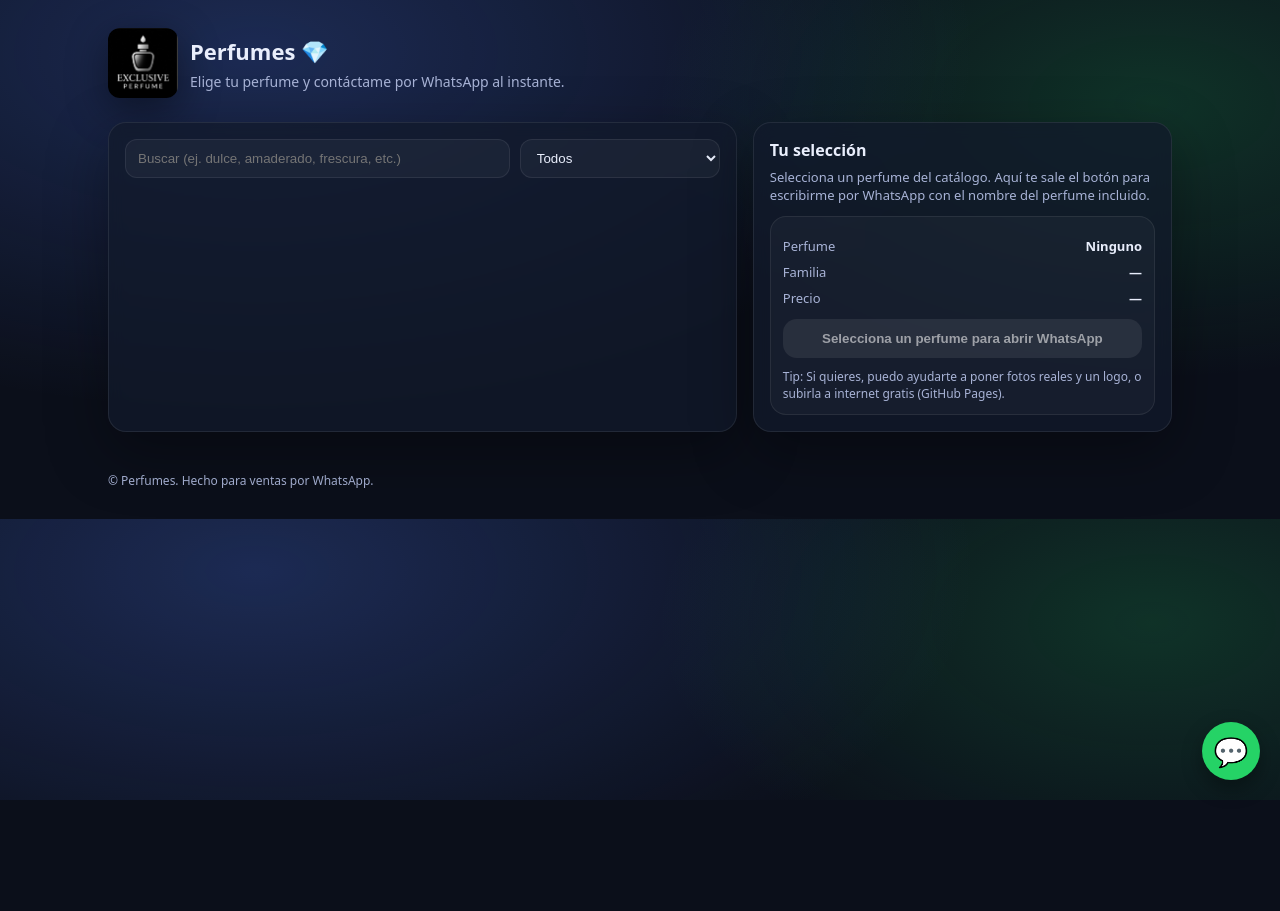
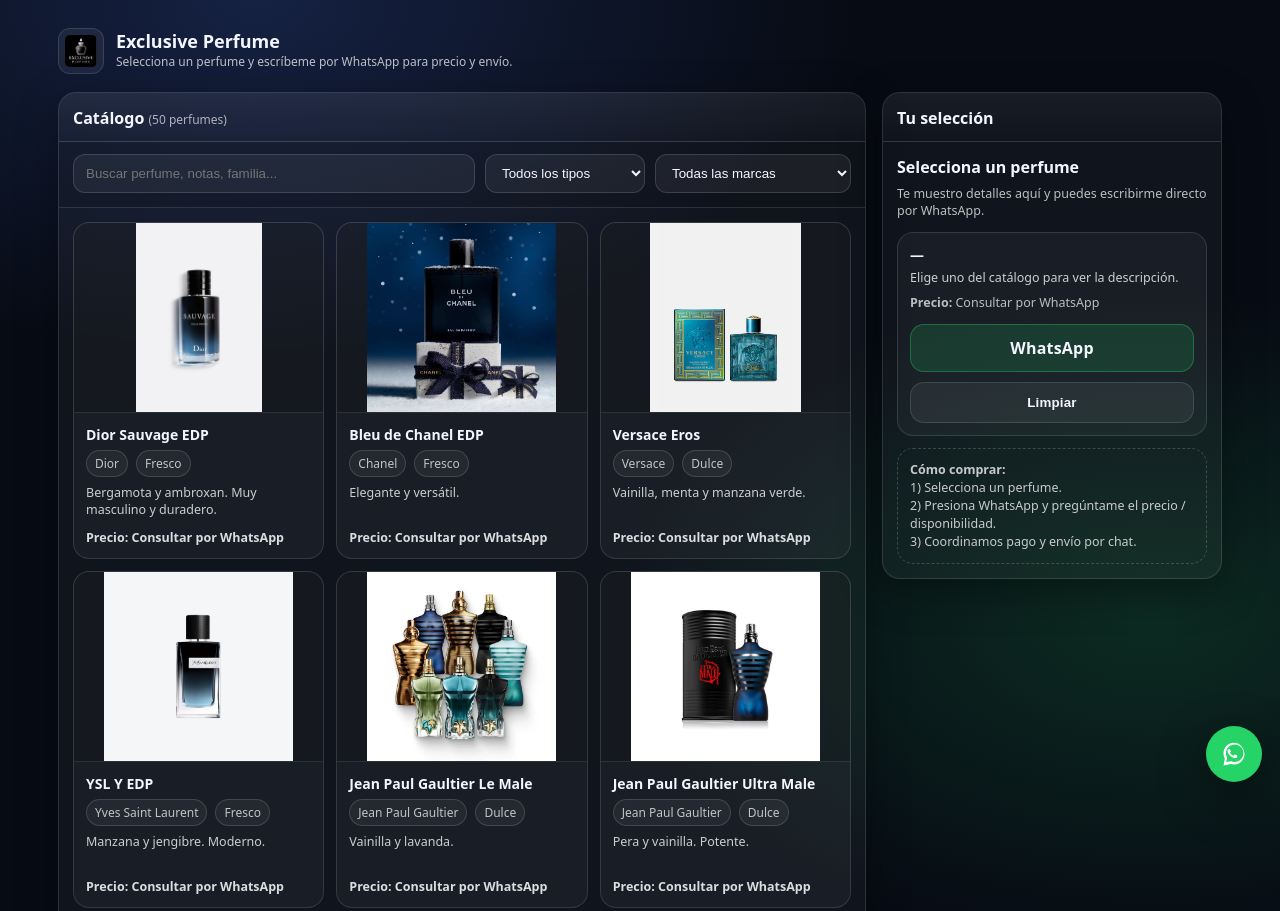
Before and after one commit to Themonarch01/exclusive-perfume, a plain HTML site: page index.html in a window 1280 px wide. Shown: the top 911 px of the page. Before the commit the page ends 800 px from the top, so only its background shows below. Drawn offline with Linux system fonts and the light colour scheme.

Commit message:
Update index.html

```diff
--- a/index.html
+++ b/index.html
@@ -1,275 +1,368 @@
-<!doctype html>
+<!DOCTYPE html>
 <html lang="es">
 <head>
-  <meta charset="utf-8" />
-  <meta name="viewport" content="width=device-width, initial-scale=1" />
-  <title>Tienda de Perfumes</title>
+  <meta charset="UTF-8" />
+  <meta name="viewport" content="width=device-width,initial-scale=1" />
+  <title>Exclusive Perfume</title>
   <style>
     :root{
-      --bg:#0b0f1a;
-      --card:#121a2b;
-      --text:#e9eefc;
-      --muted:#a8b3d6;
-      --accent:#25D366; /* WhatsApp */
+      --bg:#070b14;
+      --panel:#0b1020;
+      --card:#0e1630;
+      --text:#f4f6ff;
+      --muted:rgba(255,255,255,.72);
+      --line:rgba(255,255,255,.12);
+      --accent:#25d366;
       --accent2:#4f7cff;
-      --border: rgba(255,255,255,.08);
+      --radius:18px;
     }
+
     *{box-sizing:border-box}
     body{
       margin:0;
       font-family: system-ui, -apple-system, Segoe UI, Roboto, Arial, sans-serif;
-      background: radial-gradient(1200px 600px at 20% 10%, rgba(79,124,255,.25), transparent 60%),
-                  radial-gradient(900px 500px at 90% 20%, rgba(37,211,102,.18), transparent 55%),
+      background: radial-gradient(1000px 600px at 20% 0%, rgba(79,124,255,.20), transparent 60%),
+                  radial-gradient(1000px 600px at 90% 10%, rgba(37,211,102,.16), transparent 55%),
                   var(--bg);
       color:var(--text);
     }
+
+    .wrap{
+      max-width: 1200px;
+      margin: 0 auto;
+      padding: 18px;
+    }
+
     header{
-      padding:28px 18px 10px;
-      max-width:1100px;
-      margin:0 auto;
+      display:flex;
+      align-items:center;
+      justify-content:space-between;
+      gap:14px;
+      padding: 10px 0 18px 0;
     }
+
     .brand{
-      display:flex; gap:12px; align-items:center;
+      display:flex;
+      align-items:center;
+      gap:12px;
+      min-width: 260px;
     }
-    .logo{
-      width:44px;height:44px;border-radius:12px;
-      background: linear-gradient(135deg, rgba(79,124,255,.9), rgba(37,211,102,.7));
+
+    .brand img{
+      width: 46px;
+      height: 46px;
+      object-fit: contain;
+      border-radius: 12px;
+      background: rgba(255,255,255,.06);
+      padding: 6px;
+      border:1px solid var(--line);
+    }
+
+    .brand h1{
+      font-size: 18px;
+      margin:0;
+      line-height:1.1;
+    }
+    .brand p{
+      margin: 2px 0 0 0;
+      font-size: 12px;
+      color: var(--muted);
+    }
+
+    .layout{
+      display:grid;
+      grid-template-columns: 1fr 340px;
+      gap: 16px;
+      align-items:start;
+    }
+
+    .panel{
+      background: rgba(255,255,255,.04);
+      border: 1px solid var(--line);
+      border-radius: var(--radius);
+      overflow:hidden;
       box-shadow: 0 12px 40px rgba(0,0,0,.35);
     }
-    h1{margin:0;font-size:22px}
-    p.subtitle{margin:6px 0 0;color:var(--muted);font-size:14px}
-    main{
-      max-width:1100px;
-      margin:0 auto;
-      padding:14px 18px 40px;
-      display:grid;
-      grid-template-columns: 1.2fr .8fr;
-      gap:16px;
+
+    .panelHead{
+      padding: 14px 14px 12px 14px;
+      border-bottom:1px solid var(--line);
+      background: linear-gradient(180deg, rgba(255,255,255,.04), transparent);
     }
-    @media (max-width: 900px){
-      main{grid-template-columns:1fr}
+
+    .tools{
+      display:flex;
+      gap:10px;
+      flex-wrap:wrap;
+      padding: 12px 14px 14px 14px;
+      border-bottom:1px solid var(--line);
+      background: rgba(0,0,0,.12);
     }
-    .panel{
-      background: rgba(18,26,43,.75);
-      border:1px solid var(--border);
-      border-radius:18px;
-      padding:16px;
-      box-shadow: 0 20px 60px rgba(0,0,0,.35);
-      backdrop-filter: blur(8px);
-    }
-    .tools{
-      display:flex; gap:10px; flex-wrap:wrap; margin-bottom:12px;
-    }
-    .input{
-      flex:1;
-      min-width:200px;
-      background: rgba(255,255,255,.04);
-      border:1px solid var(--border);
-      border-radius:12px;
-      padding:10px 12px;
-      color:var(--text);
+
+    .input, .select{
+      background: rgba(255,255,255,.06);
+      border: 1px solid rgba(255,255,255,.14);
+      color: var(--text);
+      border-radius: 12px;
+      padding: 10px 12px;
       outline:none;
     }
-    .select{
-      min-width:200px;
-      background: rgba(255,255,255,.04);
-      border:1px solid var(--border);
-      border-radius:12px;
-      padding:10px 12px;
-      color:var(--text);
-      outline:none;
-    }
+    .input{ flex: 1 1 240px; }
+    .select{ flex: 0 0 auto; min-width: 160px; }
+
     .grid{
       display:grid;
-      grid-template-columns: repeat(3, 1fr);
-      gap:12px;
+      grid-template-columns: repeat(3, minmax(0, 1fr));
+      gap: 12px;
+      padding: 14px;
     }
-    @media (max-width: 700px){
-      .grid{grid-template-columns: repeat(2, 1fr);}
+
+    .card{
+      background: rgba(255,255,255,.04);
+      border:1px solid rgba(255,255,255,.12);
+      border-radius: 16px;
+      overflow:hidden;
+      cursor:pointer;
+      transition: transform .15s ease, border-color .15s ease, background .15s ease;
     }
-    @media (max-width: 420px){
-      .grid{grid-template-columns: 1fr;}
+    .card:hover{
+      transform: translateY(-2px);
+      border-color: rgba(255,255,255,.22);
+      background: rgba(255,255,255,.06);
     }
-    .card{
-      border:1px solid var(--border);
-      border-radius:16px;
-      overflow:hidden;
-      background: rgba(255,255,255,.03);
-      cursor:pointer;
-      transition: transform .12s ease, border-color .12s ease;
-      position:relative;
-    }
-    .card:hover{transform: translateY(-2px); border-color: rgba(79,124,255,.45);}
+
     .img{
-  height: 170px;
-  background-color: rgba(255,255,255,.03);
-  background-size: cover;
+      height: 190px;
+      background-color: rgba(0,0,0,.18);
+      background-size: contain;
       background-position: center;
       background-repeat: no-repeat;
+      border-bottom: 1px solid rgba(255,255,255,.10);
     }
 
-    .content{padding:12px}
-    .name{font-weight:700; margin:0 0 4px; font-size:15px}
-    .desc{margin:0;color:var(--muted);font-size:13px; line-height:1.3}
-    .price{margin-top:10px;font-weight:700}
+    .cbody{
+      padding: 12px;
+    }
+    .name{
+      font-weight: 800;
+      font-size: 14px;
+      margin: 0 0 6px 0;
+    }
+    .meta{
+      display:flex;
+      gap:8px;
+      flex-wrap:wrap;
+      margin: 0 0 8px 0;
+      color: var(--muted);
+      font-size: 12px;
+    }
     .tag{
-      position:absolute; top:10px; left:10px;
-      background: rgba(0,0,0,.35);
-      border:1px solid var(--border);
-      padding:6px 10px;
-      border-radius:999px;
-      font-size:12px;
-      color:var(--text);
+      border:1px solid rgba(255,255,255,.14);
+      background: rgba(255,255,255,.05);
+      padding: 4px 8px;
+      border-radius: 999px;
     }
-    .selected{
-      border-color: rgba(37,211,102,.7);
-      box-shadow: 0 0 0 2px rgba(37,211,102,.25) inset;
+    .desc{
+      margin: 0;
+      font-size: 12.5px;
+      color: rgba(255,255,255,.78);
+      line-height: 1.35;
+      min-height: 34px;
+    }
+    .ask{
+      margin-top: 10px;
+      font-weight: 800;
+      font-size: 12.5px;
+      color: rgba(255,255,255,.92);
+      opacity:.92;
     }
 
-    .side h2{margin:0 0 8px;font-size:16px}
-    .muted{color:var(--muted); font-size:13px; margin:0 0 12px; line-height:1.35}
-    .box{
-      border:1px solid var(--border);
-      border-radius:16px;
-      padding:12px;
-      background: rgba(255,255,255,.03);
+    /* Right panel */
+    .side{
+      padding: 14px;
     }
-    .row{display:flex; justify-content:space-between; gap:10px; margin:8px 0;}
-    .label{color:var(--muted); font-size:13px}
-    .value{font-weight:700; font-size:13px}
+    .side h2{
+      margin: 0 0 8px 0;
+      font-size: 16px;
+    }
+    .side .sub{
+      margin: 0 0 12px 0;
+      color: var(--muted);
+      font-size: 12.5px;
+      line-height: 1.35;
+    }
+    .selectedBox{
+      background: rgba(255,255,255,.04);
+      border:1px solid rgba(255,255,255,.12);
+      border-radius: 16px;
+      padding: 12px;
+    }
+    .selectedName{
+      font-weight: 900;
+      font-size: 14px;
+      margin: 0 0 6px 0;
+    }
+    .selectedDetails{
+      margin: 0;
+      font-size: 12.5px;
+      color: rgba(255,255,255,.78);
+      line-height: 1.35;
+    }
+    .btnRow{
+      display:flex;
+      gap:10px;
+      margin-top: 12px;
+      flex-wrap:wrap;
+    }
     .btn{
-      width:100%;
-      border:0;
-      border-radius:14px;
-      padding:12px 14px;
-      font-weight:800;
+      flex:1 1 140px;
+      display:inline-flex;
+      align-items:center;
+      justify-content:center;
+      gap:10px;
+      padding: 12px 12px;
+      border-radius: 14px;
+      border: 1px solid rgba(255,255,255,.12);
+      background: rgba(255,255,255,.06);
+      color: var(--text);
+      text-decoration:none;
+      font-weight: 900;
+      letter-spacing: .2px;
       cursor:pointer;
-      margin-top:12px;
-      display:flex; align-items:center; justify-content:center; gap:10px;
+      transition: transform .12s ease, background .12s ease, border-color .12s ease;
     }
-    .btn-wa{
-      background: var(--accent);
-      color:#06200f;
+    .btn:hover{
+      transform: translateY(-1px);
+      background: rgba(255,255,255,.10);
+      border-color: rgba(255,255,255,.20);
     }
-    .btn-wa:hover{filter: brightness(.98)}
-    .btn-disabled{
-      background: rgba(255,255,255,.08);
-      color: rgba(255,255,255,.55);
-      cursor:not-allowed;
-    }
-    .note{
-      margin-top:10px;
-      font-size:12px;
-      color:var(--muted);
-    }
-    footer{
-      max-width:1100px;
-      margin:0 auto;
-      padding:0 18px 30px;
-      color:var(--muted);
-      font-size:12px;
-    }
-    a{color:inherit}
-.logo-img{
-  width: 70px;
-  height: auto;
-  border-radius: 12px;
-  box-shadow: 0 12px 40px rgba(0,0,0,.45);
-}
-/* Botón flotante de WhatsApp */
-.whatsapp-float{
-  position: fixed;
-  width: 58px;
-  height: 58px;
-  bottom: 20px;
-  right: 20px;
-  background-color: #25D366;
-  color: #fff;
-  border-radius: 50%;
-  text-align: center;
-  font-size: 28px;
-  line-height: 58px;
-  box-shadow: 0 8px 20px rgba(0,0,0,.35);
-  z-index: 9999;
-  text-decoration: none;
-  transition: transform .2s ease, box-shadow .2s ease;
+    .btn.wa{
+      background: rgba(37,211,102,.15);
+      border-color: rgba(37,211,102,.35);
     }
 
-.whatsapp-float:hover{
-  transform: scale(1.08);
-  box-shadow: 0 12px 28px rgba(0,0,0,.45);
+    .how{
+      margin-top: 12px;
+      padding: 12px;
+      border-radius: 16px;
+      border: 1px dashed rgba(255,255,255,.18);
+      color: rgba(255,255,255,.76);
+      font-size: 12.5px;
+      line-height: 1.45;
     }
 
+    /* Floating WhatsApp */
+    .wa-float{
+      position: fixed;
+      right: 18px;
+      bottom: 18px;
+      width: 56px;
+      height: 56px;
+      border-radius: 50%;
+      background: var(--accent);
+      display:flex;
+      align-items:center;
+      justify-content:center;
+      box-shadow: 0 16px 50px rgba(0,0,0,.45);
+      border: 0;
+      cursor:pointer;
+      text-decoration:none;
+      z-index: 999;
+    }
+    .wa-float svg{ width: 28px; height: 28px; fill:#fff; }
 
+    @media (max-width: 1020px){
+      .layout{ grid-template-columns: 1fr; }
+      .grid{ grid-template-columns: repeat(2, minmax(0, 1fr)); }
+    }
+    @media (max-width: 520px){
+      .grid{ grid-template-columns: 1fr; }
+      .brand{ min-width: auto; }
+      .select{ min-width: 140px; }
+    }
   </style>
 </head>
 
 <body>
+  <div class="wrap">
     <header>
       <div class="brand">
-      <img src="logo.png" alt="Exclusive Perfume" class="logo-img">
+        <img src="logo.png" alt="Exclusive Perfume Logo" />
         <div>
-        <h1>Perfumes 💎</h1>
-        <p class="subtitle">Elige tu perfume y contáctame por WhatsApp al instante.</p>
+          <h1>Exclusive Perfume</h1>
+          <p>Selecciona un perfume y escríbeme por WhatsApp para precio y envío.</p>
         </div>
       </div>
     </header>
 
-  <main>
-    <!-- Catálogo -->
+    <div class="layout">
+      <!-- LEFT: Catalog -->
       <section class="panel">
+        <div class="panelHead">
+          <strong>Catálogo</strong>
+          <span style="color:rgba(255,255,255,.65); font-size:12px;">(50 perfumes)</span>
+        </div>
+
         <div class="tools">
-        <input id="search" class="input" placeholder="Buscar (ej. dulce, amaderado, frescura, etc.)" />
+          <input id="search" class="input" placeholder="Buscar perfume, notas, familia..." />
           <select id="filter" class="select">
-          <option value="all">Todos</option>
+            <option value="all">Todos los tipos</option>
             <option value="fresh">Frescos</option>
             <option value="sweet">Dulces</option>
+            <option value="arabic">Árabes</option>
             <option value="woody">Amaderados</option>
-          <option value="arabic">Árabes</option>
+          </select>
+
+          <select id="brandFilter" class="select">
+            <option value="all">Todas las marcas</option>
           </select>
         </div>
 
-      <div id="grid" class="grid" aria-label="Catálogo de perfumes"></div>
+        <div id="grid" class="grid"></div>
       </section>
 
-    <!-- Panel de selección + WhatsApp -->
-    <aside class="panel side">
-      <h2>Tu selección</h2>
-      <p class="muted">Selecciona un perfume del catálogo. Aquí te sale el botón para escribirme por WhatsApp con el nombre del perfume incluido.</p>
+      <!-- RIGHT: Selection -->
+      <aside class="panel">
+        <div class="panelHead"><strong>Tu selección</strong></div>
+        <div class="side">
+          <h2 id="selTitle">Selecciona un perfume</h2>
+          <p class="sub" id="selSub">Te muestro detalles aquí y puedes escribirme directo por WhatsApp.</p>
 
-      <div class="box">
-        <div class="row">
-          <div class="label">Perfume</div>
-          <div class="value" id="selName">Ninguno</div>
+          <div class="selectedBox">
+            <p class="selectedName" id="selName">—</p>
+            <p class="selectedDetails" id="selDetails">Elige uno del catálogo para ver la descripción.</p>
+            <p class="selectedDetails" style="margin-top:8px;opacity:.9;">
+              <strong>Precio:</strong> Consultar por WhatsApp
+            </p>
+
+            <div class="btnRow">
+              <a id="waBtn" class="btn wa" href="#" target="_blank" rel="noopener">WhatsApp</a>
+              <button id="clearBtn" class="btn" type="button">Limpiar</button>
             </div>
-        <div class="row">
-          <div class="label">Familia</div>
-          <div class="value" id="selFamily">—</div>
-        </div>
-        <div class="row">
-          <div class="label">Precio</div>
-          <div class="value" id="selPrice">—</div>
           </div>
 
-        <button id="waBtn" class="btn btn-disabled" disabled>
-          Selecciona un perfume para abrir WhatsApp
-        </button>
-
-        <div class="note">
-          Tip: Si quieres, puedo ayudarte a poner fotos reales y un logo, o subirla a internet gratis (GitHub Pages).
+          <div class="how">
+            <strong>Cómo comprar:</strong><br>
+            1) Selecciona un perfume.<br>
+            2) Presiona WhatsApp y pregúntame el precio / disponibilidad.<br>
+            3) Coordinamos pago y envío por chat.
           </div>
         </div>
       </aside>
-  </main>
+    </div>
+  </div>
 
-  <footer>
-    © <span id="year"></span> Perfumes. Hecho para ventas por WhatsApp.
-  </footer>
+  <!-- Floating WhatsApp -->
+  <a id="waFloat" class="wa-float" href="#" target="_blank" rel="noopener" aria-label="WhatsApp">
+    <svg viewBox="0 0 32 32" aria-hidden="true">
+      <path d="M19.11 17.53c-.27-.14-1.6-.79-1.85-.88-.25-.09-.43-.14-.61.14-.18.27-.7.88-.86 1.06-.16.18-.32.2-.59.07-.27-.14-1.15-.42-2.19-1.34-.81-.72-1.35-1.61-1.51-1.88-.16-.27-.02-.42.12-.56.12-.12.27-.32.41-.48.14-.16.18-.27.27-.45.09-.18.05-.34-.02-.48-.07-.14-.61-1.47-.84-2.01-.22-.53-.44-.46-.61-.47l-.52-.01c-.18 0-.48.07-.73.34-.25.27-.96.94-.96 2.3 0 1.36.99 2.67 1.13 2.86.14.18 1.95 2.98 4.73 4.18.66.28 1.17.45 1.57.58.66.21 1.26.18 1.73.11.53-.08 1.6-.65 1.83-1.28.23-.63.23-1.17.16-1.28-.07-.11-.25-.18-.52-.32zM16.02 3C9.39 3 4 8.39 4 15.02c0 2.12.56 4.12 1.54 5.86L4 29l8.35-1.5a11.94 11.94 0 0 0 3.67.57C22.65 28.07 28 22.67 28 16.02 28 9.39 22.65 3 16.02 3zm0 22.05c-1.18 0-2.34-.23-3.42-.67l-.49-.2-4.95.89.94-4.82-.23-.5a9.93 9.93 0 0 1-1.05-4.5c0-5.5 4.47-9.97 9.97-9.97 5.49 0 9.97 4.47 9.97 9.97 0 5.5-4.47 9.8-9.74 9.8z"/>
+    </svg>
+  </a>
 
   <script>
-    // ✅ CAMBIA TU NÚMERO AQUÍ (formato internacional, sin +, sin espacios)
-    // Puerto Rico: 1 + tu número (ej: 17873796507)
-    const WHATSAPP_NUMBER = "9392937940" ;
+    // ✅ Tu número de WhatsApp (formato internacional sin +)
+    // Puerto Rico: 1 + número (ej: 1787xxxxxxx)
+    const WHATSAPP_NUMBER = "19392937940"; // <-- cambia si quieres
 
     const perfumes = [
       { id:1, name:"Dior Sauvage EDP", brand:"Dior", family:"Fresco / Amaderado", type:"fresh", img:"img/dior-sauvage.jpg", desc:"Bergamota y ambroxan. Muy masculino y duradero." },
@@ -333,115 +426,120 @@ const perfumes = [
       { id:50, name:"Armaf Ventana", brand:"Armaf", family:"Fresco / Especiado", type:"fresh", img:"img/armaf-ventana.jpg", desc:"Inspirado en Sauvage." }
     ];
 
-    const brandFilter = document.getElementById("brandFilter");
-
-function loadBrands() {
-  const brands = [...new Set(perfumes.map(p => p.brand))].sort();
-  brands.forEach(brand => {
-    const opt = document.createElement("option");
-    opt.value = brand;
-    opt.textContent = brand;
-    brandFilter.appendChild(opt);
-  });
-}
-
-loadBrands();
-
-
-
-
-
+    // DOM
     const grid = document.getElementById("grid");
     const search = document.getElementById("search");
     const filter = document.getElementById("filter");
+    const brandFilter = document.getElementById("brandFilter");
 
+    const selTitle = document.getElementById("selTitle");
+    const selSub = document.getElementById("selSub");
     const selName = document.getElementById("selName");
-    const selFamily = document.getElementById("selFamily");
-    const selPrice = document.getElementById("selPrice");
+    const selDetails = document.getElementById("selDetails");
     const waBtn = document.getElementById("waBtn");
+    const clearBtn = document.getElementById("clearBtn");
+    const waFloat = document.getElementById("waFloat");
 
-    let selectedId = null;
+    // Helpers
+    const typeLabel = (t) => ({
+      fresh:"Fresco",
+      sweet:"Dulce",
+      arabic:"Árabe",
+      woody:"Amaderado"
+    }[t] || t);
 
-    function render() {
-      const q = (search.value || "").toLowerCase().trim();
-      const f = filter.value;
+    function waLink(message){
+      const text = encodeURIComponent(message);
+      return `https://wa.me/${WHATSAPP_NUMBER}?text=${text}`;
+    }
 
-      const list = perfumes.filter(p => {
-        const matchesText =
-          p.name.toLowerCase().includes(q) ||
-          p.family.toLowerCase().includes(q) ||
-          p.desc.toLowerCase().includes(q);
-
-        const matchesFilter = (f === "all") ? true : (p.type === f);
-        return matchesText && matchesFilter;
-      });
- const selectedBrand = brandFilter.value;
-
-const filtered = perfumes.filter(p => {
-  const matchBrand = selectedBrand === "all" || p.brand === selectedBrand;
-  const matchType = selectedType === "all" || p.type === selectedType;
-  const matchSearch = p.name.toLowerCase().includes(search.toLowerCase());
-
-  return matchBrand && matchType && matchSearch;
-});
-      grid.innerHTML = "";
-
-      list.forEach(p => {
-        const card = document.createElement("div");
-        card.className = "card" + (p.id === selectedId ? " selected" : "");
-        card.innerHTML = `
-          <div class="img" style="background-image:url('${p.img}')"></div>
-          <div class="content">
-            <div class="tag">${p.family}</div>
-            <p class="name">${p.name}</p>
-            <p class="desc">${p.desc}</p>
-            <div class="price">Precio: Consultar por WhatsApp</div>
-          </div>
-        `;
-        card.addEventListener("click", () => selectPerfume(p.id));
-        grid.appendChild(card);
-      });
-
-      if (list.length === 0) {
-        grid.innerHTML = `<div style="color: rgba(255,255,255,.65); grid-column:1/-1; padding:10px;">
-          No encontré perfumes con esa búsqueda.
-        </div>`;
+    function loadBrands(){
+      const brands = [...new Set(perfumes.map(p => p.brand))].sort((a,b)=>a.localeCompare(b));
+      for(const b of brands){
+        const opt = document.createElement("option");
+        opt.value = b;
+        opt.textContent = b;
+        brandFilter.appendChild(opt);
       }
     }
 
-    function selectPerfume(id) {
-      selectedId = id;
-      const p = perfumes.find(x => x.id === id);
+    let selected = null;
 
-      selName.textContent = p.name;
-      selFamily.textContent = p.family;
-      selPrice.textContent = "Consultar por WhatsApp";
+    function selectPerfume(p){
+      selected = p;
+      selTitle.textContent = "Seleccionado";
+      selSub.textContent = "Escríbeme para precio, disponibilidad y envío.";
+      selName.textContent = `${p.name}`;
+      selDetails.textContent = `${p.desc}`;
 
-
-      const msg = `Hola! 👋 Quiero saber el PRECIO y más información del perfume: "${p.name}". ¿Cuánto dura y qué notas tiene?`;
-      const url = `https://wa.me/${WHATSAPP_NUMBER}?text=${encodeURIComponent(msg)}`;
-
-      waBtn.disabled = false;
-      waBtn.className = "btn btn-wa";
-      waBtn.textContent = "📲 Escribirme por WhatsApp";
-      waBtn.onclick = () => window.open(url, "_blank");
-
-      render(); // refresca el borde de selección
+      const msg = `Hola! 👋 Estoy interesado en el perfume "${p.name}" (${p.brand}). ` +
+                  `Quisiera saber el precio, disponibilidad y cómo hacen el envío. Gracias!`;
+      waBtn.href = waLink(msg);
     }
 
+    function clearSelection(){
+      selected = null;
+      selTitle.textContent = "Selecciona un perfume";
+      selSub.textContent = "Te muestro detalles aquí y puedes escribirme directo por WhatsApp.";
+      selName.textContent = "—";
+      selDetails.textContent = "Elige uno del catálogo para ver la descripción.";
+      waBtn.href = waLink("Hola! 👋 Quisiera información sobre tus perfumes. Gracias!");
+    }
+
+    function render(){
+      const q = (search.value || "").toLowerCase().trim();
+      const t = filter.value;
+      const b = brandFilter.value;
+
+      const list = perfumes.filter(p => {
+        const matchText =
+          p.name.toLowerCase().includes(q) ||
+          p.family.toLowerCase().includes(q) ||
+          p.desc.toLowerCase().includes(q) ||
+          p.brand.toLowerCase().includes(q);
+
+        const matchType = (t === "all") ? true : (p.type === t);
+        const matchBrand = (b === "all") ? true : (p.brand === b);
+
+        return matchText && matchType && matchBrand;
+      });
+
+      grid.innerHTML = "";
+
+      for(const p of list){
+        const card = document.createElement("div");
+        card.className = "card";
+        card.innerHTML = `
+          <div class="img" style="background-image:url('${p.img}')"></div>
+          <div class="cbody">
+            <p class="name">${p.name}</p>
+            <div class="meta">
+              <span class="tag">${p.brand}</span>
+              <span class="tag">${typeLabel(p.type)}</span>
+            </div>
+            <p class="desc">${p.desc}</p>
+            <div class="ask">Precio: Consultar por WhatsApp</div>
+          </div>
+        `;
+        card.addEventListener("click", () => selectPerfume(p));
+        grid.appendChild(card);
+      }
+
+      // Ajusta el WhatsApp flotante (mensaje general)
+      const generalMsg = "Hola! 👋 Quisiera información sobre tus perfumes (precio, disponibilidad y envío).";
+      waFloat.href = waLink(generalMsg);
+    }
+
+    // Init
+    loadBrands();
+    clearSelection();
+    render();
+
+    // Events
     search.addEventListener("input", render);
     filter.addEventListener("change", render);
-
-    document.getElementById("year").textContent = new Date().getFullYear();
-
-    render();
+    brandFilter.addEventListener("change", render);
+    clearBtn.addEventListener("click", clearSelection);
   </script>
-<!-- Botón flotante de WhatsApp -->
-<a href="https://wa.me/19392937940"
-   class="whatsapp-float"
-   target="_blank"
-   aria-label="Contactar por WhatsApp">
-  💬
-</a>
 </body>
 </html>
```
Lines whose indentation alone changed are shown as unchanged.
